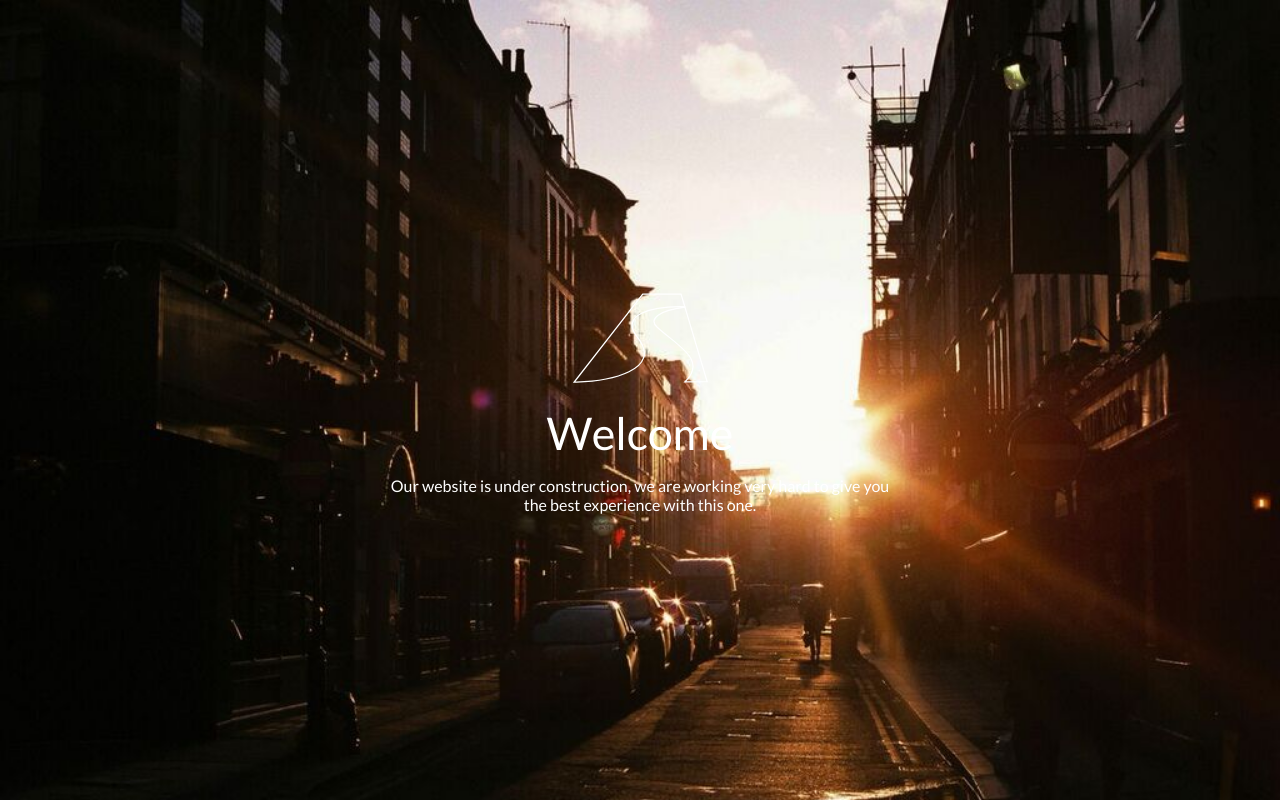
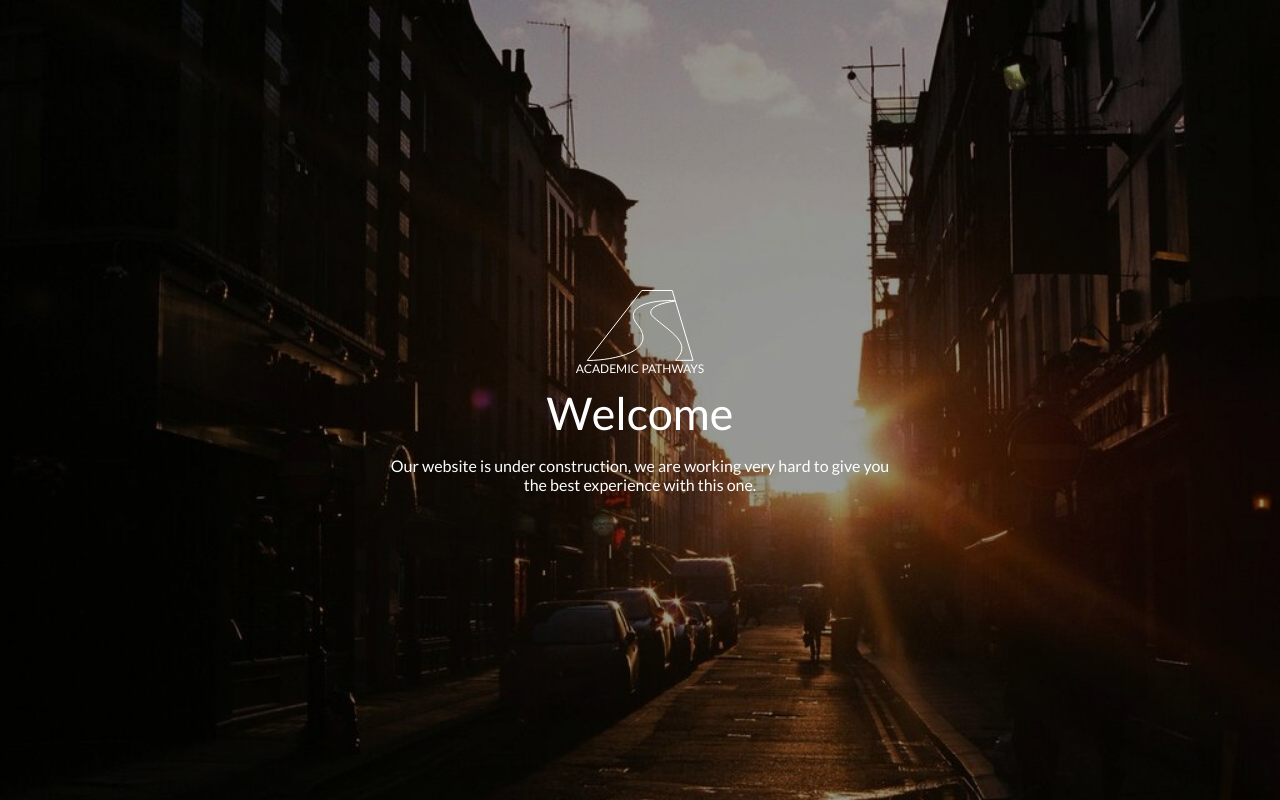
Before and after one commit to 404minds/academic-pathways, a PHP site: page / in a window 1280 px wide. Run offline with PHP 8.4, Linux system fonts and the light colour scheme.

Commit message:
add name of the site

```diff
--- a/css/style.css
+++ b/css/style.css
@@ -24,6 +24,11 @@ a {
 	background-repeat: no-repeat;
 }
 
+.overlay {
+	width: 100%;
+	height: 100%;
+	background-color: rgba(0,0,0,0.4);
+}
 .section-home {
 	display: block;
 	height: 100vh;
@@ -39,8 +44,8 @@ a {
 	width: 500px;
 }
 .welcome-content img {
-	width: 135px;
-	height: 135px;
+	width: 108px;
+	height: 71px;
 }
 
 .welcome-content h1 {
@@ -51,6 +56,16 @@ a {
 	font-family: 'Lato', sans-serif;
 
 }
+.welcome-content h4 {
+	color: white;
+	font-size: 12px;
+	font-style: bold;
+	font-weight: 400;
+	font-family: 'Lato', sans-serif;
+	margin: 0;
+	text-transform: uppercase;
+	margin-bottom: 10px;
+}
 
 .welcome-content p {
 	color: white;
--- a/index.html
+++ b/index.html
@@ -6,10 +6,12 @@
 	</head>
 	<body>
 		<div class="background">
+			<div class="overlay"></div>
 		</div>
 		<section class="section-home">
 			<div class="welcome-content">
 				<img src="images/logo-white-outline.svg"/>
+				<h4>Academic Pathways</h4>
 				<h1>Welcome</h1>
 				<p>Our website is under construction, we are working very hard to give you the best experience with this one.</p>
 			 </div>
```
